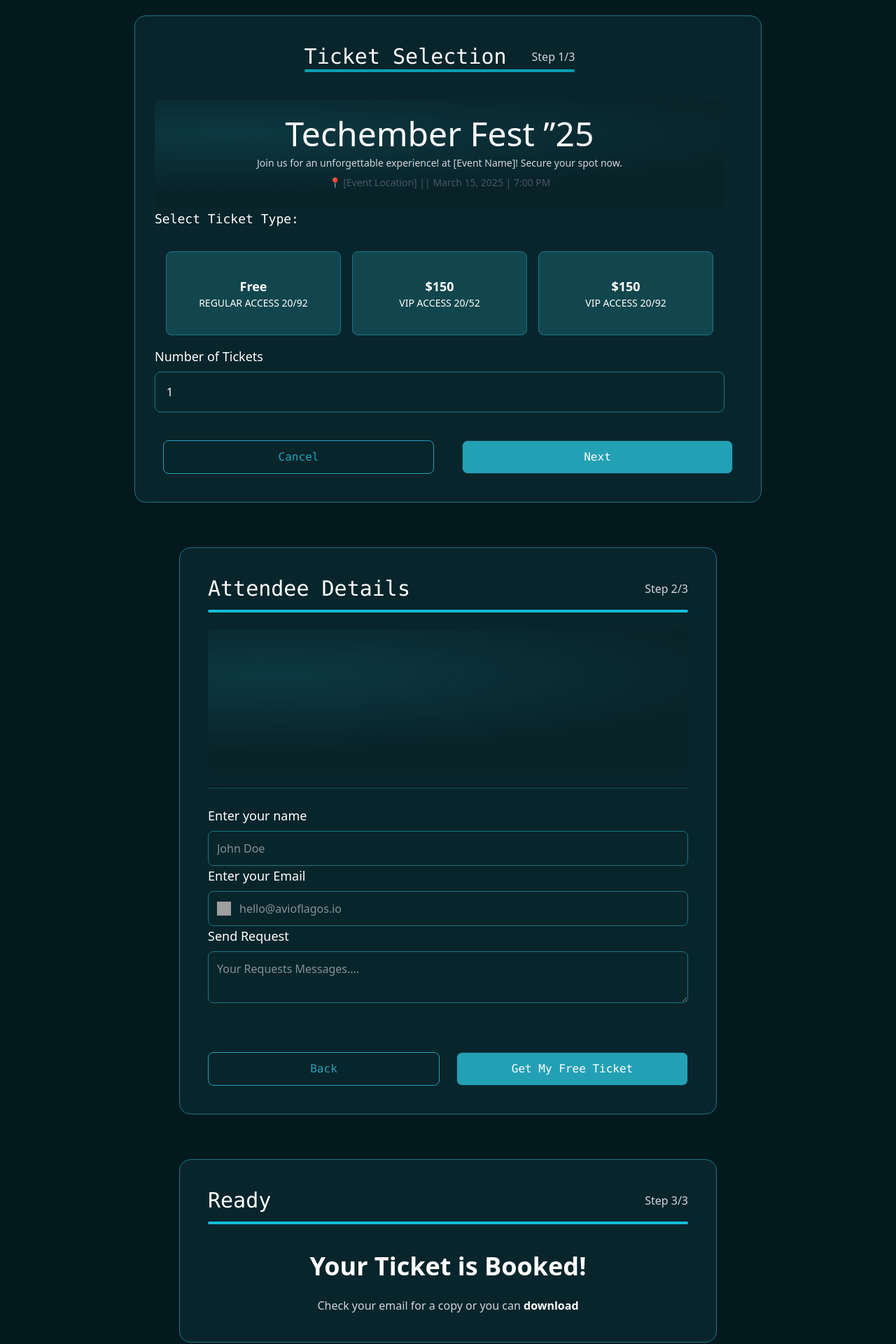
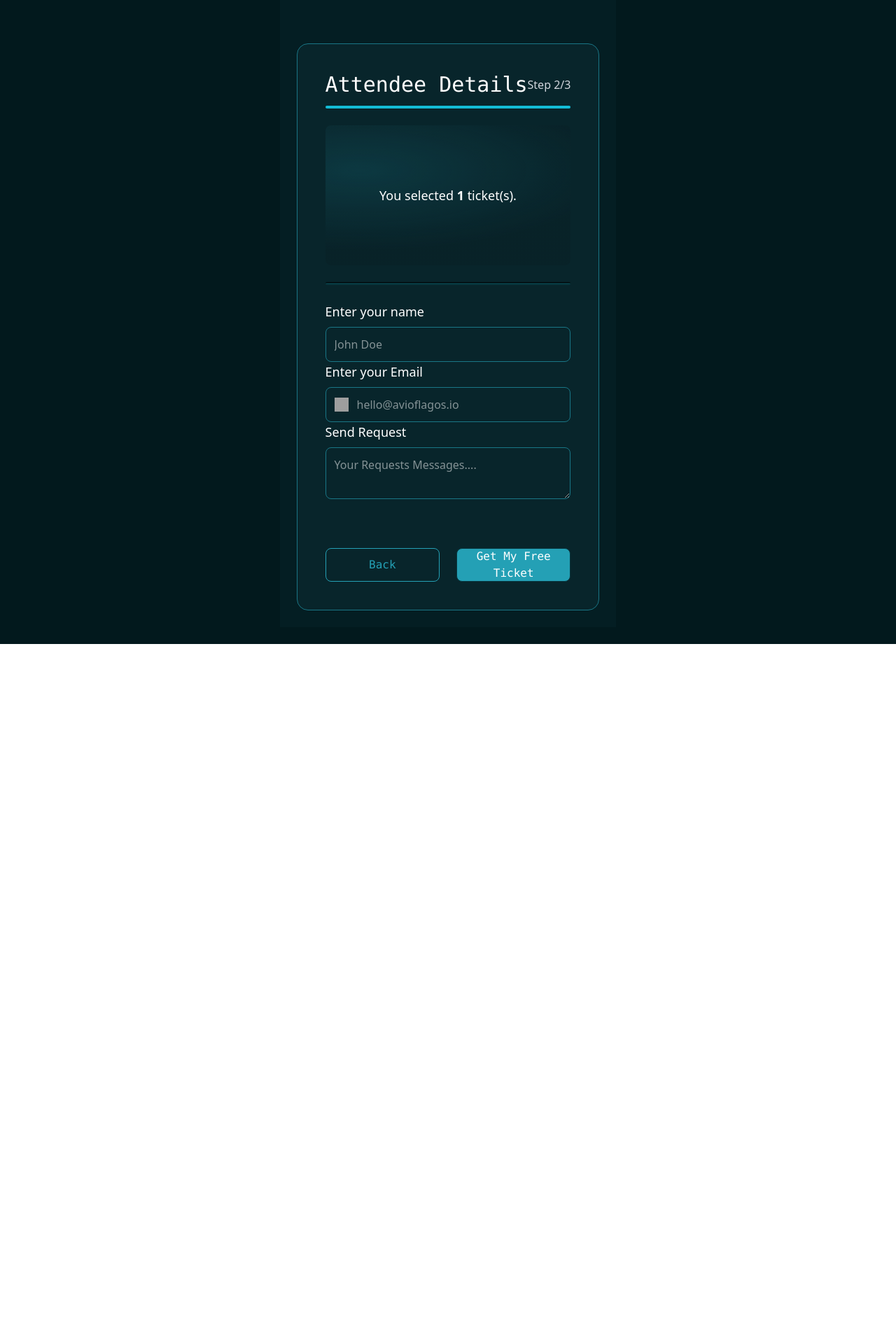
Before and after one commit to Tiolulope/hngx-stage2-conference-ticket-generator, a React (Vite) app: page /attendee-details in a window 1280 px wide. Shown: the part 102-2022 px from the top of the page at 70% size. After the commit the page ends 1022 px from the top, so only its background shows below. Built offline with nearby package versions, Linux system fonts and the light colour scheme; grey boxes are pictures that could not be loaded; a web font is replaced by a local one.

Commit message:
Router working

```diff
--- a/package.json
+++ b/package.json
@@ -11,9 +11,13 @@
   },
   "dependencies": {
     "@tailwindcss/vite": "^4.0.6",
+    "html2canvas": "^1.4.1",
+    "jsbarcode": "^3.11.6",
+    "jspdf": "^2.5.2",
     "react": "^19.0.0",
     "react-dom": "^19.0.0",
     "react-icons": "^5.4.0",
+    "react-router-dom": "^7.1.5",
     "tailwindcss": "^4.0.6"
   },
   "devDependencies": {
--- a/src/App.jsx
+++ b/src/App.jsx
@@ -1,11 +1,18 @@
 // import React from "react";
+import { BrowserRouter as Router, Routes, Route } from "react-router-dom";
+
 import AttendeeDetails from "./components/AttendeeDetails";
 import NavBar from "./components/NavBar";
 import ReadyTicket from "./components/ReadyTicket";
 import TicketSelection from "./components/TicketSelection";
+// import TicketForm from "./components/TicketForm";
+import { TicketProvider } from "./components/TicketContext";
 
 const App = () => {
   return (
+    <TicketProvider>
+      <Router>
+        <NavBar />
         <div
           className="w-full min-h-screen flex flex-col items-center justify-start px-4 md:px-8 lg:px-16 py-6 gap-6"
           style={{
@@ -13,13 +20,21 @@ const App = () => {
               "linear-gradient(0deg, #02191D, #02191D), radial-gradient(52.52% 32.71% at 50% 97.66%, rgba(36, 160, 181, 0.2) 0%, rgba(36, 160, 181, 0) 100%)",
           }}
         >
-      <div className="w-full max-w-4xl flex flex-col items-center gap-6">
-        <NavBar />
+          <div className="min-hscreen bg-[#041e23] p-6 flex justify-center items-center">
+            <Routes>
+              <Route path="/" element={<TicketSelection />} />
+              <Route path="/attendee-details" element={<AttendeeDetails />} />
+              <Route path="/ready-ticket" element={<ReadyTicket />} />
+              {/*
+
             <TicketSelection />
             <AttendeeDetails />
-        <ReadyTicket />
+            <ReadyTicket /> */}
+            </Routes>
           </div>
         </div>
+      </Router>
+    </TicketProvider>
   );
 };
 
--- a/src/components/AttendeeDetails.jsx
+++ b/src/components/AttendeeDetails.jsx
@@ -1,4 +1,33 @@
+import { useNavigate } from "react-router-dom";
+import { useTicket } from "./TicketContext";
+import { useState } from "react";
+
 const AttendeeDetails = () => {
+  const navigate = useNavigate();
+  const { ticketType, numTickets } = useTicket();
+
+  const [attendeeName, setAttendeeName] = useState("");
+  const [email, setEmail] = useState("");
+  const [request, setRequest] = useState("");
+
+  const handleSubmit = (e) => {
+    e.preventDefault();
+
+    if (!attendeeName || !email) {
+      alert("please your name and email");
+      return;
+    }
+    const attendeeData = {
+      attendeeName,
+      email,
+      request,
+      ticketType,
+      numTickets,
+    };
+    console.log("Attendee Details:", attendeeData);
+
+    navigate("/ready-ticket");
+  };
   return (
     <div className="w-full max-w-3xl mx-auto mt-10 bg-[#08252B] p-6 md:p-10 border border-[#197686] rounded-2xl">
       <section className="flex flex-col space-y-3">
@@ -20,12 +49,15 @@ const AttendeeDetails = () => {
             "linear-gradient(0deg, rgba(10, 12, 17, 0.1), rgba(10, 12, 17, 0.1)), radial-gradient(103.64% 57.39% at 14.02% 32.06%, rgba(36, 160, 181, 0.2) 0%, rgba(36, 160, 181, 0) 100%)",
         }}
       >
-        <img src="" alt="" />
+        <p className="text-lg">
+          You selected <strong>{numTickets}</strong> {ticketType} ticket(s).
+        </p>
       </div>
+
       <hr className="bg-[#07373F] h-[4px] rounded-sm my-6" />
 
       {/* //Attendee Info //Name */}
-
+      <form action="" onSubmit={handleSubmit}>
         <div className="space-y-6">
           <div className="text-white">
             <label htmlFor="name" className="block text-lg mb-2 font-roboto">
@@ -34,7 +66,10 @@ const AttendeeDetails = () => {
             <input
               type="text"
               placeholder="John Doe"
+              value={attendeeName}
+              onChange={(e) => setAttendeeName(e.target.value)}
               className="w-full p-3 border border-[#197686] rounded-lg bg-transparent text-white outline-none focus:border-[#24A0B5] transition-all"
+              required
             />
           </div>
         </div>
@@ -49,8 +84,11 @@ const AttendeeDetails = () => {
             <input
               id="email"
               type="email"
+              value={email}
+              onChange={(e) => setEmail(e.target.value)}
               placeholder="hello@avioflagos.io"
               className="flex-1 bg-transparent text-white outline-none"
+              required
             />
           </div>
         </div>
@@ -64,6 +102,8 @@ const AttendeeDetails = () => {
             id="request"
             className="w-full mb-10 p-3 border border-[#197686] rounded-lg bg-transparent text-white outline-none focus:border-[#24A0B5] transition-all"
             placeholder="Your Requests Messages...."
+            onChange={(e) => setRequest(e.target.value)}
+            value={request}
           ></textarea>
 
           {/* <form>
@@ -75,18 +115,26 @@ const AttendeeDetails = () => {
         </form> */}
         </div>
         <div className="flex flex-col md:flex-row space-y-4 md:space-y-0 md:space-x-6 mt-6">
-        <button className="w-full md:w-1/2 h-12 border rounded-lg flex items-center justify-center border-[#24A0B5] bg-transparent text-[#24A0B5] hover:bg-[#24A0B5] hover:text-white transition-all">
+          <button
+            type="button"
+            onClick={() => navigate("/")}
+            className="w-full md:w-1/2 h-12 border rounded-lg flex items-center justify-center border-[#24A0B5] bg-transparent text-[#24A0B5] hover:bg-[#24A0B5] hover:text-white transition-all"
+          >
             <span className="text-base font-medium font-mono cursor-pointer">
               Back
             </span>
           </button>
 
-        <button className="w-full md:w-1/2 h-12 rounded-lg flex items-center justify-center border border-[#07373F] bg-[#24A0B5] text-white hover:bg-[#0a4a54] hover:border-[#0a4a54] transition-all">
+          <button
+            type="submit"
+            className="w-full md:w-1/2 h-12 rounded-lg flex items-center justify-center border border-[#07373F] bg-[#24A0B5] text-white hover:bg-[#0a4a54] hover:border-[#0a4a54] transition-all"
+          >
             <span className="text-base font-medium font-mono text-[#ffffff] cursor-pointer">
               Get My Free Ticket
             </span>
           </button>
         </div>
+      </form>
     </div>
   );
 };
--- a/src/components/ReadyTicket.jsx
+++ b/src/components/ReadyTicket.jsx
@@ -1,6 +1,42 @@
-// import React from "react";
+import { useEffect, useRef } from "react";
+import JsBarcode from "jsbarcode";
+import jsPDF from "jspdf";
+import html2canvas from "html2canvas";
 
 const ReadyTicket = () => {
+  const barcodeRef = useRef(null);
+  const ticketRef = useRef(null); // Reference for the ticket container
+
+  useEffect(() => {
+    if (barcodeRef.current) {
+      try {
+        JsBarcode(barcodeRef.current, "123456789", {
+          format: "CODE128",
+          lineColor: "#000", // Black barcode lines
+          background: "#fff", // White background
+          width: 2,
+          height: 50,
+          displayValue: true, // Show ticket number
+        });
+      } catch (error) {
+        console.log("Barcode generation error!", error);
+      }
+    }
+  }, []);
+
+  // Function to generate and download PDF
+  const downloadPDF = () => {
+    const ticketElement = ticketRef.current;
+
+    html2canvas(ticketElement, { scale: 2 }).then((canvas) => {
+      const imgData = canvas.toDataURL("image/png");
+      const pdf = new jsPDF("p", "mm", "a4"); // Portrait, millimeters, A4 size
+
+      pdf.addImage(imgData, "PNG", 10, 10, 190, 100); // Position and size
+      pdf.save("ticket.pdf"); // Download as 'ticket.pdf'
+    });
+  };
+
   return (
     <div className="w-full max-w-3xl mx-auto mt-10 bg-[#08252B] p-6 md:p-10 border border-[#197686] rounded-2xl text-white">
       <section className="flex flex-col space-y-3">
@@ -12,25 +48,44 @@ const ReadyTicket = () => {
             </p>
           </span>
         </div>
-
         <div className="bg-[#13bcd6] h-[4px] rounded-sm w-[100%]"></div>
       </section>
 
       <div className="mt-10 text-center">
-        <h1 className="text-3xl md:text-4xl font-bold font-Alasti">
+        <h1 className="text-3xl md:text-4xl font-bold font-Alatsi">
           Your Ticket is Booked!
         </h1>
+        <p className="text-gray-300 mt-6">
+          Check your email for a copy or{" "}
+          <b
+            className="text-white cursor-pointer hover:underline"
+            onClick={downloadPDF}
+          >
+            download
+          </b>
+        </p>
 
-        <div className="">
-          <p className="text-gray-300 mt-6">
-            Check your email for a copy or you can{" "}
-            <span>
-              <b className="text-white cursor-pointer hover:underline">
-                download
-              </b>
-            </span>
+        {/* Ticket Container for PDF Export */}
+        <div
+          ref={ticketRef}
+          className="bg-white text-black p-6 rounded-md mt-6"
+        >
+          <h2 className="text-xl font-bold">Techember Fest &apos 25</h2>
+          <p className="text-sm">
+            📍 [Event Location] || March 15, 2025 | 7:00 PM
           </p>
+          <p className="text-sm">Ticket ID: 123456789</p>
+          {/* Barcode */}
+          <svg ref={barcodeRef} className="mx-auto mt-4"></svg>
         </div>
+
+        {/* Download PDF Button */}
+        <button
+          onClick={downloadPDF}
+          className="mt-6 px-6 py-3 bg-[#24A0B5] text-white rounded-lg hover:bg-[#0a4a54] transition-all"
+        >
+          Download Ticket PDF
+        </button>
       </div>
     </div>
   );
--- /dev/null
+++ b/src/components/TicketContext.jsx
@@ -0,0 +1,18 @@
+import { createContext, useContext, useState } from "react";
+
+const TicketContext = createContext();
+
+export const TicketProvider = ({ children }) => {
+  const [ticketType, setTicketType] = useState("");
+  const [numTickets, setNumTickets] = useState(1);
+
+  return (
+    <TicketContext.Provider
+      value={{ ticketType, setTicketType, numTickets, setNumTickets }}
+    >
+      {children}
+    </TicketContext.Provider>
+  );
+};
+
+export const useTicket = () => useContext(TicketContext);
--- a/src/components/TicketForm.jsx
+++ b/src/components/TicketForm.jsx
@@ -1,8 +1,13 @@
-const TicketForm = ({ numTickets, handleNumTicketsChange }) => {
+// import { useNavigate } from "react-router-dom";
+
+const TicketForm = ({ numTickets, setNumTickets }) => {
+  const handleNumTicketsChange = (e) => {
+    setNumTickets(Number(e.target.value));
+  };
   return (
     <div className="w-full flex flex-col space-y-2">
       <label htmlFor="ticketCount" className="text-white text-lg font-roboto">
-        Number of Tickets
+        Number of Tickets:
       </label>
 
       <input
--- a/src/components/TicketSelection.jsx
+++ b/src/components/TicketSelection.jsx
@@ -1,20 +1,26 @@
-import { useState } from "react";
+// import { useState } from "react";
+import { useNavigate } from "react-router-dom";
+import ReadyTicket from "./ReadyTicket";
 
 // import other components
 import TicketType from "./TicketType";
 import TicketForm from "./TicketForm";
+import { useTicket } from "./TicketContext";
 
 const TicketSelection = () => {
-  const [ticketType, setTicketType] = useState("");
-  const [numTickets, setNumTickets] = useState(1);
+  // const [ticketType, setTicketType] = useState("");
+  // const [numTickets, setNumTickets] = useState(1);
 
-  const handleTicketTypeChange = (e) => {
-    setTicketType(e.target.value);
-  };
+  // const handleTicketTypeChange = (e) => {
+  //   setTicketType(e.target.value);
+  // };
 
-  const handleNumTicketsChange = (e) => {
-    setNumTickets(e.target.value);
-  };
+  // const handleNumTicketsChange = (e) => {
+  //   setNumTickets(e.target.value);
+  // };
+
+  const navigate = useNavigate();
+  const { ticketType, setTicketType, numTickets, setNumTickets } = useTicket();
 
   return (
     <div className="w-full max-w-4xl bg-[#08252B] p-6 md:p-10 border border-[#197686] rounded-2xl flex flex-col items-center space-x-6">
@@ -23,13 +29,12 @@ const TicketSelection = () => {
           <h1 className="text-2xl md:text-3xl sm:text-3xl font-mono">
             Ticket Selection
           </h1>
-
           <span>
             <p className="text-gray-300 mt-2 md:mt-0">Step 1/3</p>
           </span>
         </div>
 
-        <div className="w-full bg-[#0c9fb6] h-[4px] rounded-sm mb-10"></div>
+        <div className="w-[100%] bg-[#0c9fb6] h-[4px] rounded-sm mb-10"></div>
       </section>
 
       <div
@@ -63,8 +68,10 @@ const TicketSelection = () => {
 
       <div className="w-full flex justify-center">
         <TicketForm
+          // numTickets={numTickets}
+          // handleNumTicketsChange={handleNumTicketsChange}
+          setNumTickets={setNumTickets}
           numTickets={numTickets}
-          handleNumTicketsChange={handleNumTicketsChange}
         />
       </div>
 
@@ -93,11 +100,16 @@ const TicketSelection = () => {
           </label>
         */}
 
+      {ticketType && <ReadyTicket />}
+
       <div className="w-full flex flex-col sm:flex-row gap-4 sm:gap-10 justify-center">
         <button className="w-full sm:w-1/2 h-12 border rounded-lg flex items-center justify-center text-[#24A0B5] border-[#24A0B5] bg-transparent hover:bg-[#24A0B5] hover:text-white transition-all">
           <span className="text-base font-medium font-mono">Cancel</span>
         </button>
-        <button className="w-full sm:w-1/2 h-12 rounded-lg flex items-center justify-center bg-[#24A0B5] text-white border border-[#07373F] hover:bg-[#0a4a54] hover:border-[#0a4a54] transition-al">
+        <button
+          onClick={() => navigate("/attendee-details")}
+          className="w-full sm:w-1/2 h-12 rounded-lg flex items-center justify-center bg-[#24A0B5] text-white border border-[#07373F] hover:bg-[#0a4a54] hover:border-[#0a4a54] transition-al"
+        >
           <span className="text-base font-medium font-mono text-[#ffffff]">
             Next
           </span>
```
Also changed, not shown: 1 other file (tests, documents, lock files or other folders). Lines whose indentation alone changed are shown as unchanged.
